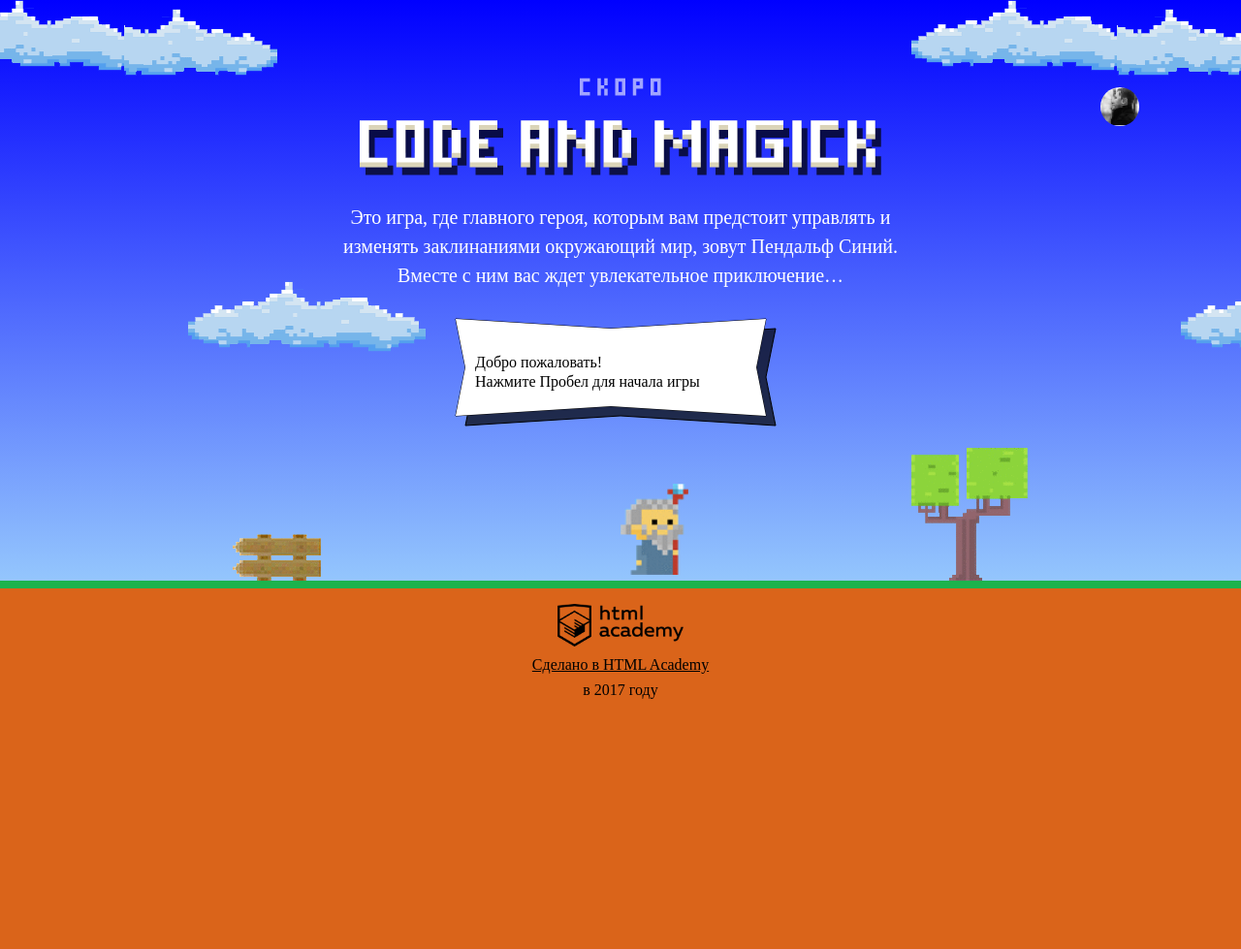
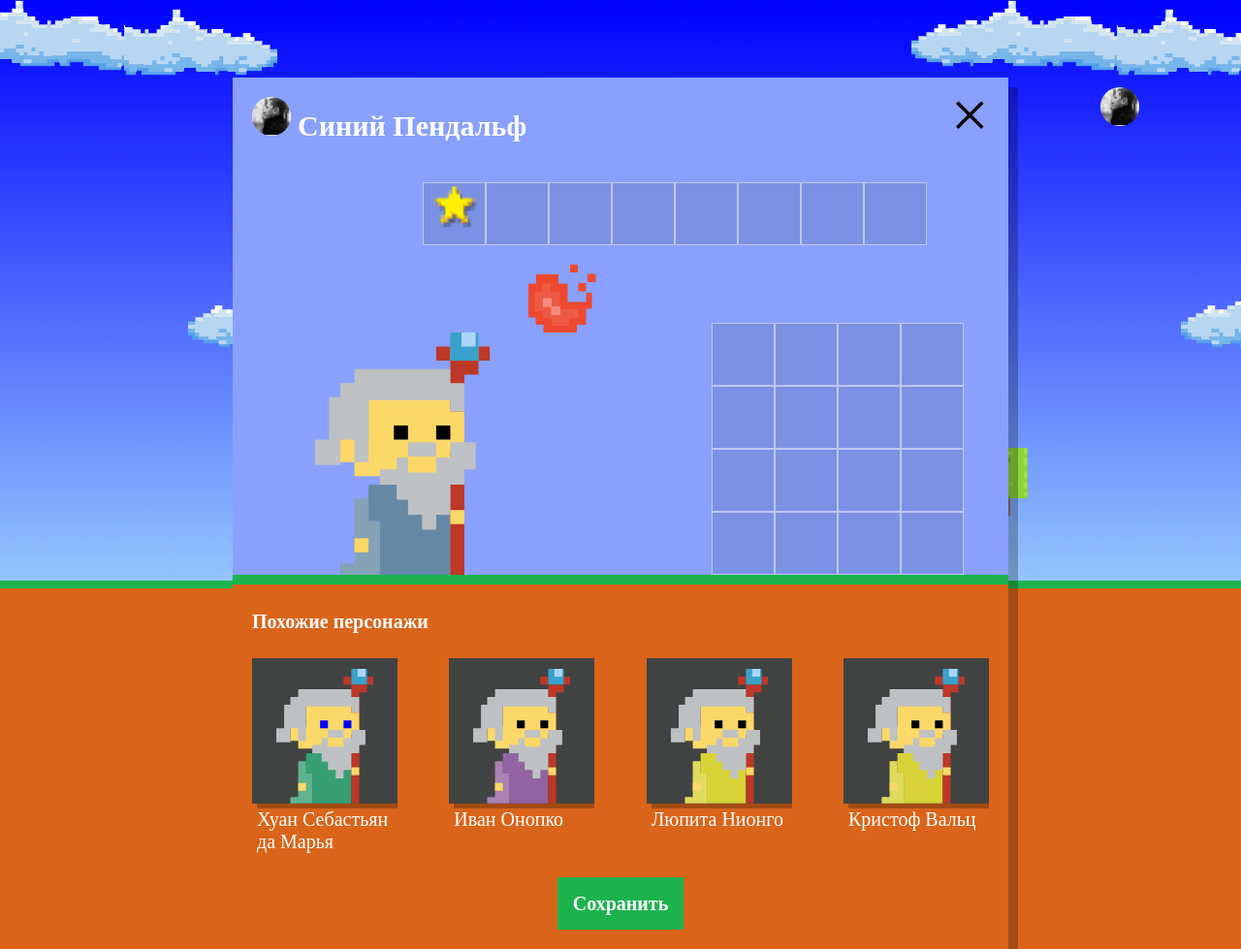
Before and after one commit to Andrew-Sparrow/108766-code-and-magick-19, a website: page index.html in a window 1280 px wide. Shown: the whole page at 97% size. Before the commit the page ends 800 px from the top, so only its background shows below. Drawn offline with Linux system fonts and the light colour scheme; a web font is replaced by a local one.

Commit message:
new ability was added to fill in by random wizards to container

```diff
--- a/index.html
+++ b/index.html
@@ -213,6 +213,7 @@
 
 </script>
 <script src="js/stat.js"></script>
+<script src="js/setup.js"></script>
 <script src="js/game.js"></script>
 
 </body>
--- /dev/null
+++ b/js/setup.js
@@ -0,0 +1,95 @@
+'use strict';
+
+document.querySelector('.setup')
+  .classList
+  .remove('hidden');
+
+// returned random integer
+function getRandomIntInclusive(min, max) {
+  min = Math.ceil(min);
+  max = Math.floor(max);
+  return Math.floor(Math.random() * (max - min + 1)) + min; // The maximum is inclusive and the minimum is inclusive
+}
+
+var wizardTemplateContainer = document.querySelector('#similar-wizard-template')
+  .content
+  .querySelector('.setup-similar-item');
+
+var containerWizards = document.querySelector('.setup-similar-list');
+
+var listFirstNames = [
+  'Иван',
+  'Хуан Себастьян',
+  'Мария',
+  'Кристоф',
+  'Виктор',
+  'Юлия',
+  'Люпита',
+  'Вашингтон'
+];
+
+var listLastNames = [
+  'да Марья',
+  'Верон',
+  'Мирабелла',
+  'Вальц',
+  'Онопко',
+  'Топольницкая',
+  'Нионго',
+  'Ирвинг'
+];
+
+var coatColor = [
+  'rgb(101, 137, 164)',
+  'rgb(241, 43, 107)',
+  'rgb(146, 100, 161)',
+  'rgb(56, 159, 117)',
+  'rgb(215, 210, 55)',
+  'rgb(0, 0, 0)'
+];
+
+
+var eyesColor = [
+  'black',
+  'red',
+  'blue',
+  'yellow',
+  'green'
+];
+/*
+* returns  new wizard
+*
+* */
+function createWizard() {
+  var newWizard = wizardTemplateContainer.cloneNode(true);
+  var firstNameWizard = listFirstNames[getRandomIntInclusive(0, listFirstNames.length - 1)];
+  var lastNameWizard = listLastNames[getRandomIntInclusive(0, listLastNames.length - 1)];
+  var getFullName = firstNameWizard + ' ' + lastNameWizard;
+  var getWizardCoat = coatColor[getRandomIntInclusive(0, coatColor.length - 1)];
+  var getWizardEye = eyesColor[getRandomIntInclusive(0, eyesColor.length - 1)];
+
+  newWizard.querySelector('.wizard-coat').style.fill = getWizardCoat;
+  newWizard.querySelector('.wizard-eyes').style.fill = getWizardEye;
+  newWizard.querySelector('.setup-similar-label').innerText = getFullName;
+
+  return newWizard;
+}
+/*
+* fills in container by given items
+*@param {Object} container - container for filling in.
+*@param {Number} times - how many times put the wizards in container.
+*
+*/
+function fillContainer(container, times) {
+  var fragment = new DocumentFragment();
+  for (var i = 0; i < times; i++) {
+    fragment.appendChild(createWizard());
+  }
+  container.appendChild(fragment);
+}
+
+fillContainer(containerWizards, 4);
+
+document.querySelector('.setup-similar')
+  .classList
+  .remove('hidden');
```
